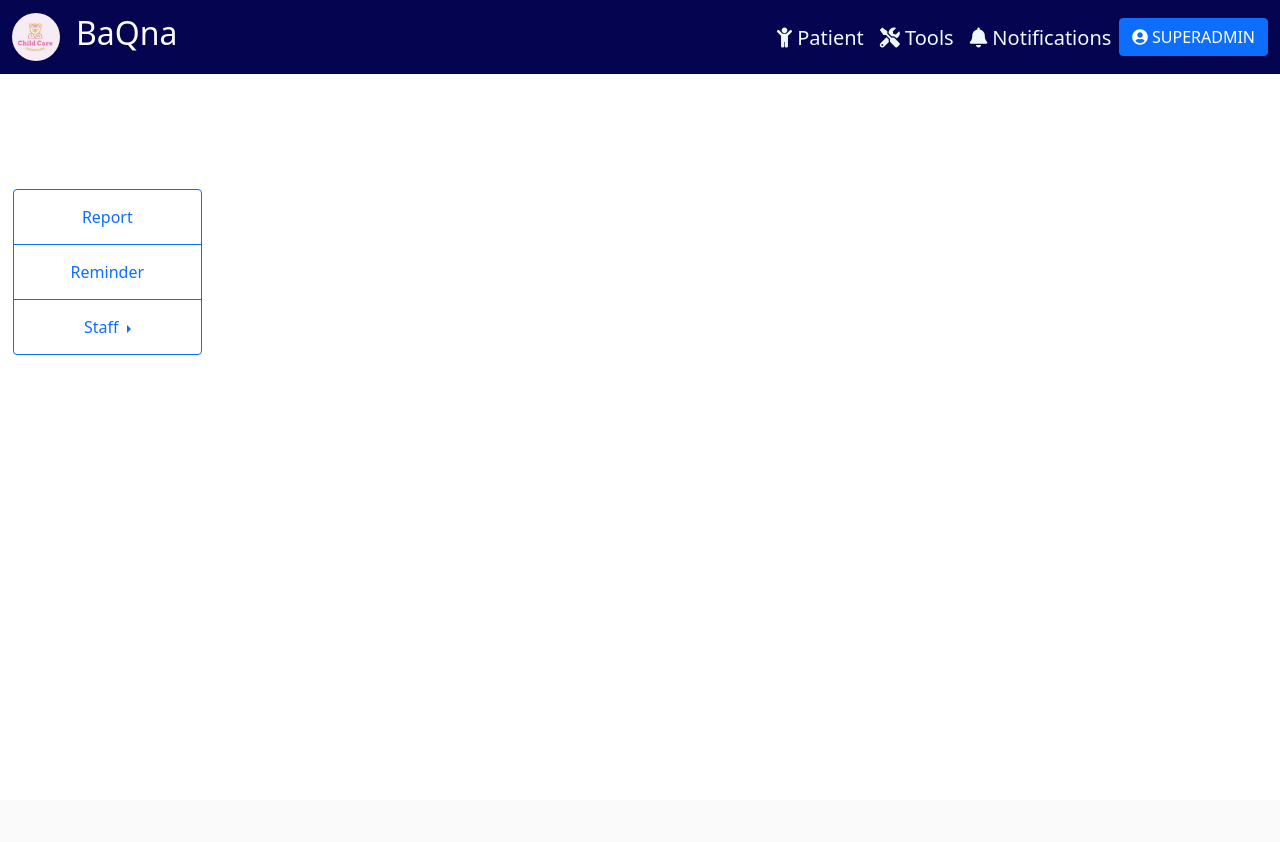
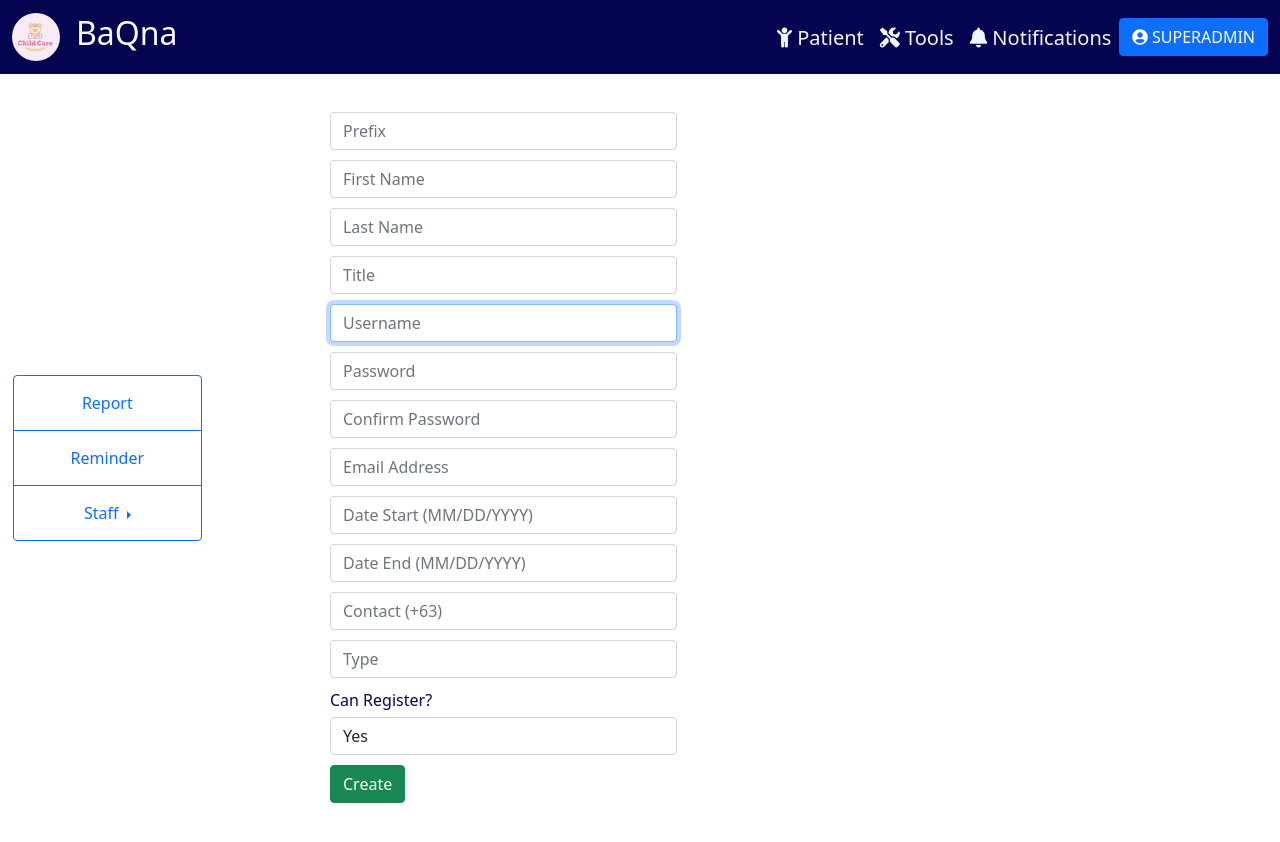
Before and after one commit to qlo-hub/vaccine-tracker, a Django app: page /staffCreate/ in a window 1280 px wide. Before the commit the page ends 355 px from the top, so only its background shows below. Run offline with Django 3.2, Linux system fonts and the light colour scheme; a user stored in the database is signed in.

Commit message:
can create staff

```diff
--- a/tracker/forms.py
+++ b/tracker/forms.py
@@ -183,3 +183,49 @@ class PatientVaccineForm(ModelForm):
         #     'location': TextInput(attrs={'class': 'form-control', 'placeholder': 'Location'}),
         #     'remarks': TextInput(attrs={'class': 'form-control', 'placeholder': 'Remarks'}),
         }
+
+class StaffCreateForm(UserCreationForm):
+    password1 = forms.CharField(widget=PasswordInput(attrs={'class': 'form-control', 'placeholder': 'Password', 'required': True,}))
+    password2 = forms.CharField(widget=PasswordInput(attrs={'class': 'form-control', 'placeholder': 'Confirm Password', 'required': True,}))
+    class Meta:
+        model = User
+        fields = ('username', 'email', 'password1', 'password2')
+        widgets = {
+            'username': TextInput(attrs={'class': 'form-control', 'placeholder': 'Username', 'required': True}),
+            'email': TextInput(attrs={'class': 'form-control', 'placeholder': 'Email Address', 'required': True,}),
+        }
+
+class DoctorForm(ModelForm):
+    CAN_REG = (
+        ('Yes', 'Yes'),
+        ('No', 'No'),
+    )
+    date_start = forms.DateField(
+        widget=DateInput(
+            attrs={'class': 'form-control', 'id': 'date-start', 'placeholder': 'Date Start (MM/DD/YYYY)'},
+            format='%m/%d/%Y',
+        ),
+        input_formats=['%m/%d/%Y']
+    )
+    date_end = forms.DateField(
+        widget=DateInput(
+            attrs={'class': 'form-control', 'id': 'date-end', 'placeholder': 'Date End (MM/DD/YYYY)'},
+            format='%m/%d/%Y',
+        ),
+        input_formats=['%m/%d/%Y']
+    )
+    cell_no = PhoneNumberField(
+        widget=PhoneNumberInternationalFallbackWidget, required=False
+    )
+    cell_no.widget.attrs = {'class': 'form-control', 'id': 'cell_no', 'placeholder': 'Contact (+63)'}
+    can_reg = ChoiceField(choices=CAN_REG, widget=forms.Select(attrs={'class': 'form-control', 'placeholder': 'Can Register?'}))
+    class Meta:
+        model = Physician
+        exclude = ('user', )
+        widgets = {
+            'prefix': TextInput(attrs={'class': 'form-control', 'placeholder': 'Prefix',}),
+            'last_name': TextInput(attrs={'class': 'form-control', 'placeholder': 'Last Name'}),
+            'first_name': TextInput(attrs={'class': 'form-control', 'placeholder': 'First Name'}),
+            'title': TextInput(attrs={'class': 'form-control', 'placeholder': 'Title'}),
+            'doc_type': TextInput(attrs={'class': 'form-control', 'placeholder': 'Type'}),
+        }
--- a/tracker/models.py
+++ b/tracker/models.py
@@ -11,19 +11,24 @@ from phonenumber_field.modelfields import PhoneNumberField
 
 # Create your models here.
 class Physician(models.Model):
-    # user = models.OneToOneField(User, limit_choices_to={'groups__name':u'Physician'}, null=True, on_delete=models.CASCADE)
+    CAN_REG = (
+        ('Yes', 'Yes'),
+        ('No', 'No'),
+    )
+    user = models.OneToOneField(User, null=True, on_delete=models.CASCADE)
+    prefix = models.CharField(max_length=100, null=True, blank=True)
     last_name = models.CharField(max_length=100, null=True)
     first_name = models.CharField(max_length=100, null=True)
-    age = models.IntegerField(null=True)
+    title = models.CharField(max_length=100, null=True, blank=True)
+    date_start = models.DateField(null=True, blank=True)
+    date_end = models.DateField(null=True, blank=True)
     cell_no = PhoneNumberField(null=True, blank=True)
-    specialization = models.CharField(max_length=100, null=True)
-    email = models.EmailField(max_length=100, null=True)
+    doc_type = models.CharField(max_length=100, null=True)
+    can_reg = models.CharField(max_length=100, null=True, blank=True, choices=CAN_REG)
+
 
     def __str__(self):
-        return self.last_name + ", " + self.first_name + ' - ' + self.specialization
-
-    def get_absolute_url(self):
-        return reverse('updatePhysician', args=[str(self.pk)])
+        return self.last_name + ", " + self.first_name + ' - ' + self.doc_type
 
 
 class Patient(models.Model):
--- a/tracker/templates/tracker/portal.html
+++ b/tracker/templates/tracker/portal.html
@@ -27,7 +27,7 @@
                 <div class="col-lg-6" style="margin-left: 15%;">
                   <form action="" method="post">
                     {% csrf_token %}
-                    <div class="col-sm-8">
+                    <div class="col-sm-10">
                       {{portal_form.username}}
                       {{portal_form.email}}
                       {{portal_form.password1}}
--- a/tracker/templates/tracker/staffCreate.html
+++ b/tracker/templates/tracker/staffCreate.html
@@ -2,6 +2,16 @@
 {% block content %}
 
 <style>
+  .form-control{
+    margin-bottom: 10px;
+  }
+  .portal-fields .btn{
+    margin-bottom: 10px;
+  }
+
+  .can-reg-label{
+    margin-bottom: 5px;
+  }
 </style>
 
 <div class="container-fluid" style="padding:1%; ">
@@ -22,4 +32,61 @@
             </div>
         </div>
 
+        <div class="col-lg-10" style="background-color: white; padding-top: 2%; padding-bottom: 2%;">
+          <div class = "staffCreate-fields">
+            <div class="col-lg-6" style="margin-left: 10%;">
+
+              <!-- Success/Error Message Popup -->
+              {% if messages %}
+              {% for message in messages %}
+                {% if message.tags == 'success' %}
+                  <div class="alert alert-success d-flex align-items-center alert-dismissible fade show" role="alert">
+                    <i class="fas fa-check-circle"></i>
+                    <div class="message">
+                      &nbsp;{{ message }}
+                      <button type="button" class="btn-close" data-bs-dismiss="alert" aria-label="Close"></button>
+                    </div>
+                  </div>
+                {% elif message.tags == 'error' %}
+                  <div class="alert alert-danger d-flex align-items-center alert-dismissible fade show" role="alert">
+                    <i class="fas fa-times-circle"></i>
+                    <div class="message">
+                      &nbsp;{{ message }}
+                      <button type="button" class="btn-close" data-bs-dismiss="alert" aria-label="Close"></button>
+                    </div>
+                  </div>
+                {% endif %}
+                {% endfor %}
+                {% endif %}
+
+              <!-- Form -->
+              <form action="" method="post">
+                {% csrf_token %}
+                <div class="col-sm-8">
+                  {{doc_user_form.prefix}}
+                  {{doc_user_form.first_name}}
+                  {{doc_user_form.last_name}}
+                  {{doc_user_form.title}}
+
+                  {{staff_create_form.username}}
+                  {{staff_create_form.password1}}
+                  {{staff_create_form.password2}}
+                  {{staff_create_form.email}}
+
+                  {{doc_user_form.date_start}}
+                  {{doc_user_form.date_end}}
+                  {{doc_user_form.cell_no}}
+                  {{doc_user_form.doc_type}}
+                  <label class="can-reg-label">Can Register?</label>
+                  {{doc_user_form.can_reg}}
+                </div>
+                <button type="submit" class="btn btn-success">Create</button>
+              </form>
+            </div>
+          </div>
+        </div>
+      </div>
+    </div>
+</div>
+
 {% endblock content %}
--- a/tracker/views.py
+++ b/tracker/views.py
@@ -421,10 +421,36 @@ def reminder(request):
 
 @login_required(login_url='login')
 def staffUpdate(request):
+    doc_grp = Group.objects.get(name='Doctor')
 
     return render(request, 'tracker/staffUpdate.html')
 
 @login_required(login_url='login')
 def staffCreate(request):
+    doc_grp = Group.objects.get(name='Doctor')
+    staff_create_form = StaffCreateForm()
+    doc_user_form = DoctorForm()
 
-    return render(request, 'tracker/staffCreate.html')
+
+    if request.method == 'POST':
+        staff_create_form = StaffCreateForm(request.POST)
+        doc_user_form = DoctorForm(request.POST)
+        if User.objects.filter(username = request.POST['username']).exists():
+            messages.error(request, 'Username exists.')
+        else:
+            if staff_create_form.is_valid() and doc_user_form.is_valid():
+                #staff_create_form.save()
+                user = staff_create_form.save()
+                profile = doc_user_form.save(commit=False)
+                profile.user = user
+                profile.save()
+                doc_grp.user_set.add(user)
+                messages.success(request, 'Account Created!')
+        return redirect('/staffCreate/')
+
+    data = {
+        'staff_create_form': staff_create_form,
+        'doc_user_form': doc_user_form,
+    }
+
+    return render(request, 'tracker/staffCreate.html', data)
```
Also changed, not shown: db.sqlite3, tracker/migrations/0044_auto_20211119_2318.py (added), tracker/migrations/0045_physician_user.py (added), tracker/migrations/0046_physician_can_reg.py (added), tracker/migrations/0047_alter_physician_can_reg.py (added).
